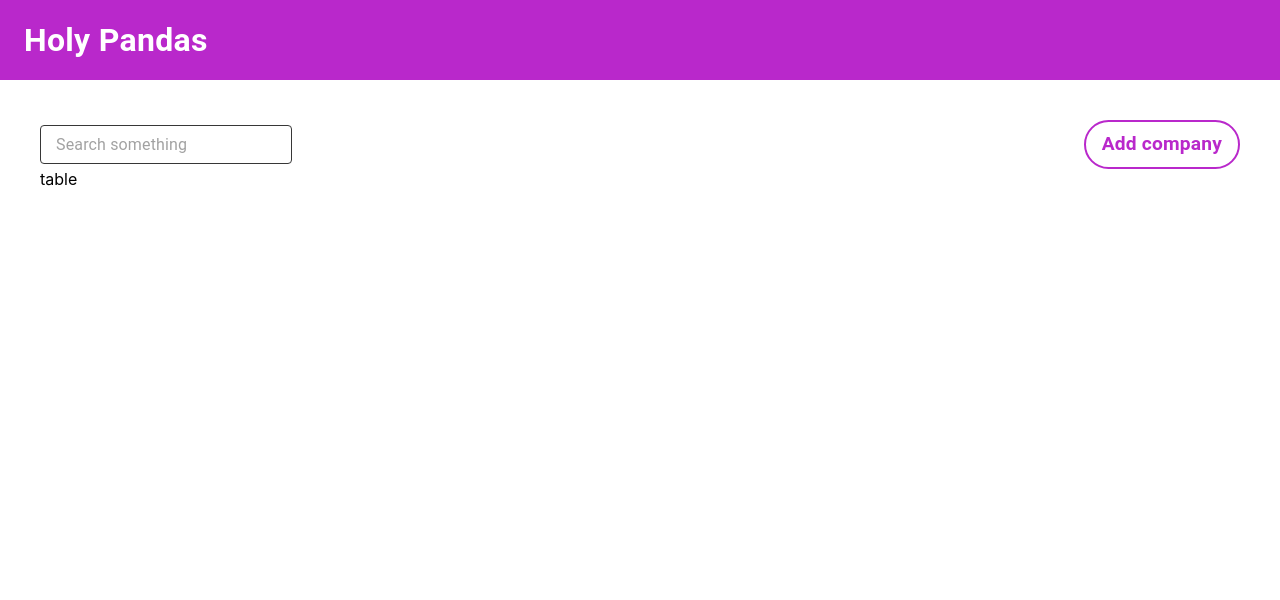
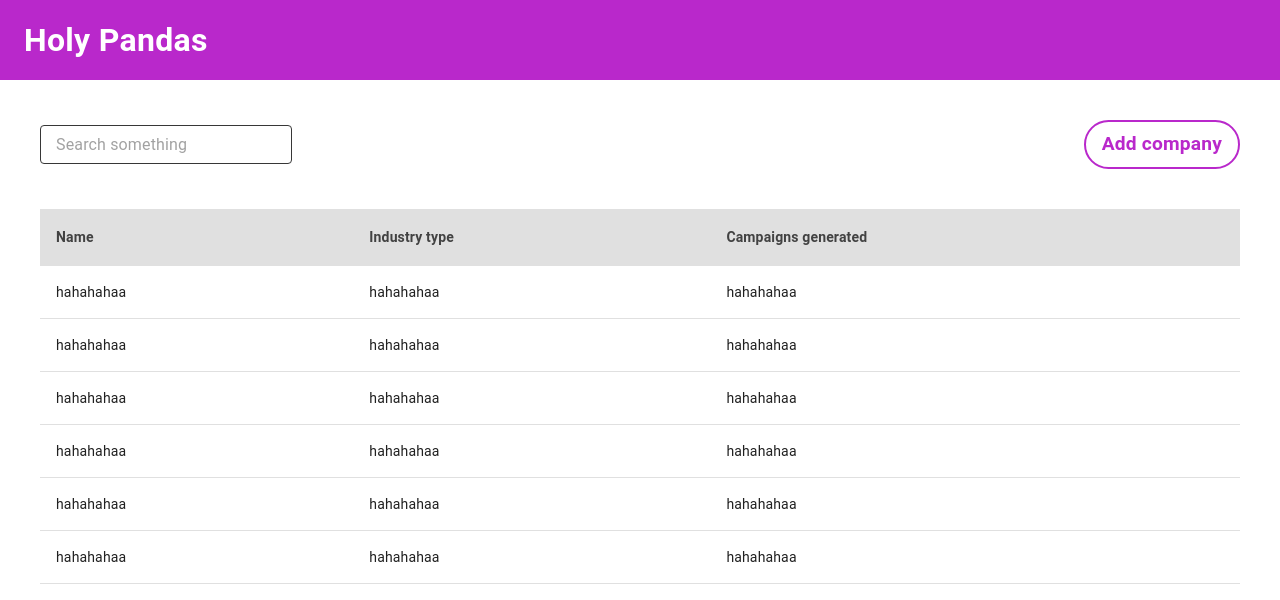
Before and after one commit to TeradonGenesis/adhacks, a React (Create React App) app in the folder adhacks-web-client/: page / in a window 1280 px wide. Shown: the top 600 px of the page. Built offline with nearby package versions, Linux system fonts and the light colour scheme.

Commit message:
Created basic table

```diff
--- /dev/null
+++ b/adhacks-web-client/src/components/Table/Table.js
@@ -0,0 +1,65 @@
+import {
+  Box,
+  Table as MuiTable,
+  TableBody,
+  TableCell,
+  TableHead,
+  TableRow,
+  styled,
+} from "@mui/material";
+import React from "react";
+
+const HeaderCell = styled(TableCell)(({ theme }) => ({
+  backgroundColor: theme.palette.grey[300],
+  color: theme.palette.grey[800],
+  fontWeight: "bold",
+}));
+
+const Table = ({}) => {
+  const columns = [
+    { name: "Name" },
+    { name: "Industry type" },
+    { name: "Campaigns generated" },
+  ];
+
+  const data = [
+    { id: 1 },
+    { id: 2 },
+    { id: 3 },
+    { id: 4 },
+    { id: 5 },
+    { id: 6 },
+  ];
+
+  return (
+    <Box sx={{ position: "relative" }}>
+      <MuiTable stickyHeader>
+        <TableHead>
+          <TableRow>
+            {columns.map((column) => (
+              <HeaderCell key={column.name}>{column.name}</HeaderCell>
+            ))}
+          </TableRow>
+        </TableHead>
+
+        <TableBody>
+          {data.map((data) => {
+            return (
+              <TableRow key={data.id}>
+                {columns.map((column) => {
+                  return (
+                    <TableCell key={`${column.name}-${data.id}`}>
+                      hahahahaa
+                    </TableCell>
+                  );
+                })}
+              </TableRow>
+            );
+          })}
+        </TableBody>
+      </MuiTable>
+    </Box>
+  );
+};
+
+export default Table;
--- /dev/null
+++ b/adhacks-web-client/src/components/Table/index.js
@@ -0,0 +1 @@
+export { default } from "./Table";
--- a/adhacks-web-client/src/pages/Home/HomePage.js
+++ b/adhacks-web-client/src/pages/Home/HomePage.js
@@ -3,6 +3,7 @@ import React from "react";
 
 import ActionButton from "@/components/Buttons/ActionButton";
 import TextInput from "@/components/FormInputs/TextInput";
+import Table from "@/components/Table";
 
 const HomePageContainer = styled(Box)(({ theme }) => ({
   padding: `${theme.spacing(5)}`,
@@ -12,6 +13,7 @@ const ToolbarContainer = styled(Box)(({ theme }) => ({
   display: "flex",
   justifyContent: "space-between",
   alignItems: "center",
+  marginBottom: theme.spacing(5),
 }));
 
 const HomePage = () => {
@@ -23,7 +25,9 @@ const HomePage = () => {
         <ActionButton label="Add company" variant="outlined" />
       </ToolbarContainer>
 
-      <Box>table</Box>
+      <Box>
+        <Table />
+      </Box>
     </HomePageContainer>
   );
 };
```
